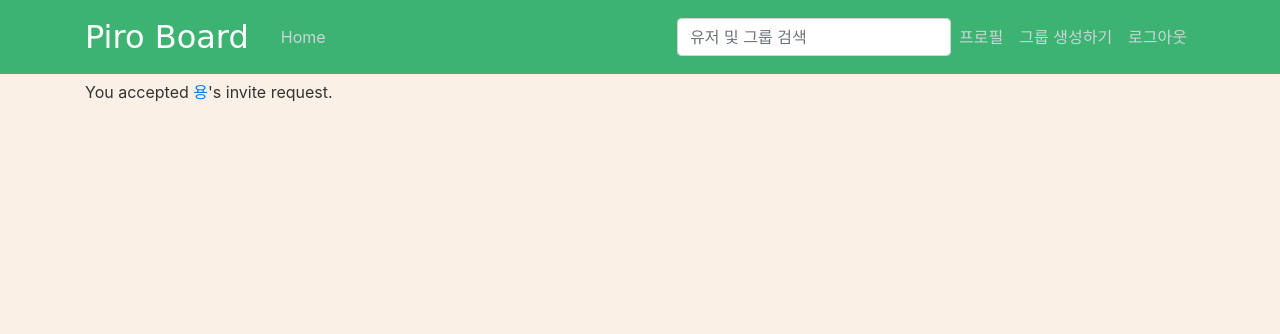
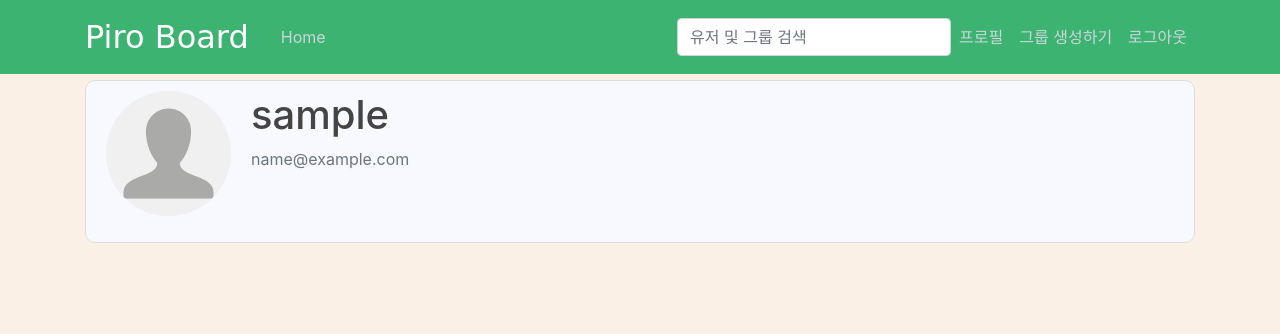
Before and after one commit to pirogramming/PiroBoard, a Django app: page /profile/ in a window 1280 px wide. Shown: the top 334 px of the page. Run offline with Django 3.2, Linux system fonts and the light colour scheme; the visitor is signed in with stand-in values (Sample User, id 1); some libraries are stand-ins or nearby versions.

Commit message:
프로필 구현, 개개인 화면 구현(오류수정 전)

```diff
--- a/users/models.py
+++ b/users/models.py
@@ -4,7 +4,7 @@ from django.contrib.auth.models import User
 
 class Profile(models.Model):
     user = models.OneToOneField(User, on_delete=models.CASCADE)
-    image = models.ImageField(default='default.jpg', upload_to='profile_pics')
+    image = models.ImageField(default='기본프로필.png', upload_to='profile_pics')
 
     group = models.ManyToManyField('Group', through='GroupMember', related_name="people")
 
@@ -16,7 +16,7 @@ class Group(models.Model):
     group_name = models.CharField(max_length=100)
     group_img = models.ImageField(blank=True, null=True)
     group_info = models.TextField()
-    master_id = models.ForeignKey(Profile, related_name="slave_group", on_delete=models.CASCADE)
+    # master_id = models.ForeignKey(Profile, related_name="slave_group", on_delete=models.CASCADE)
 
 
 class GroupMember(models.Model):
--- a/users/templates/users/profile.html
+++ b/users/templates/users/profile.html
@@ -1,17 +1,15 @@
 {% extends "blog/base.html" %}
 {% load crispy_forms_tags %}
 
-{% load i18n %}{% url profile_detail username=invitation.from_user.username as user_url %}
-{% block content %}
-{% blocktrans with invitation.from_user as invitation_from_user %}You accepted <a href="{{ user_url }}">용</a>'s invite request.{% endblocktrans %}
+{% block  content %}
+    <div class="content-section">
+        <div class="media">
+            <img class="rounded-circle account-img" src="{{ user.profile.image.url }}">
+            <div class="media-body">
+                <h2 class="account-heading">{{ user.username }}</h2>
+                <p class="text-secondary">{{ user.email }}</p>
+            </div>
+        </div>
+        <!-- FORM HERE -->
+    </div>
 {% endblock %}
-{#    <div class="content-section">#}
-{#      <div class="media">#}
-{#        <img class="rounded-circle account-img" src="{{ user.profile.image.url }}">#}
-{#        <div class="media-body">#}
-{#          <h2 class="account-heading">{{ user.username }}</h2>#}
-{#          <p class="text-secondary">{{ user.email }}</p>#}
-{#        </div>#}
-{#      </div>#}
-{#      <!-- FORM HERE -->#}
-{#    </div>#}
```
Also changed, not shown: blog/templates/blog/home.html (+17 -19 lines), blog/templates/blog/loading.html (deleted, +0 -20 lines), blog/views.py (+8 -4 lines), blog/urls.py (line endings or trailing spaces), media/profile_pics/기본프로필.png (added), media/기본프로필.png (added), media/인물사진.jpeg (deleted), users/migrations/0004_remove_group_master_id.py (added), users/migrations/0005_auto_20190812_1933.py (added).
